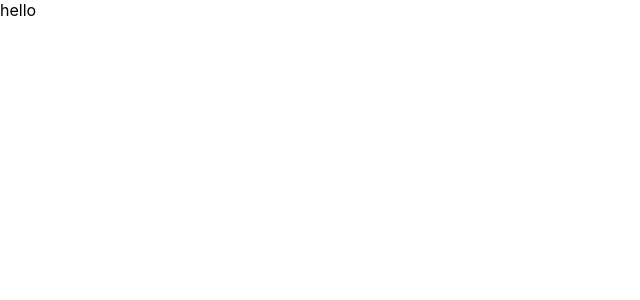
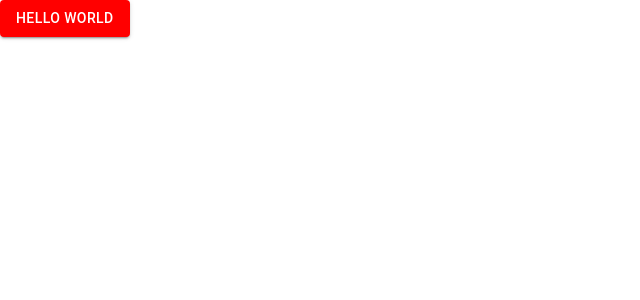
Before and after one commit to Jbertalli/zip_code, a Next.js app: page / in a window 1280 px wide. Shown: the top 300 px of the page, without its empty margins (0-640 px from the left). Built offline with nearby package versions, Linux system fonts and the light colour scheme.

Commit message:
npm installs + MaterialUI

```diff
--- a/package.json
+++ b/package.json
@@ -9,9 +9,14 @@
     "lint": "next lint"
   },
   "dependencies": {
+    "@emotion/react": "^11.10.0",
+    "@emotion/styled": "^11.10.0",
+    "@mui/material": "^5.10.2",
+    "axios": "^0.27.2",
     "next": "12.2.5",
     "react": "18.2.0",
     "react-dom": "18.2.0",
+    "reverse-geocode": "^1.3.3",
     "sitemap": "^7.1.1"
   },
   "devDependencies": {
--- a/pages/index.js
+++ b/pages/index.js
@@ -1,16 +1,20 @@
 import Head from 'next/head';
+import * as React from 'react';
+import Button from '@mui/material/Button';
 
 export default function Home() {
 
   return (
     <>
       <Head>
-        <title>Create Next App</title>
-        <meta name="description" content="Generated by create next app" />
+        <title>Zip Code</title>
+        <meta name="description" content="zip code" />
         <link rel="icon" href="/favicon.ico" />
       </Head>
       <div>
-        hello
+        <Button style={{ background: 'red' }} variant="contained">
+          Hello World
+        </Button>
       </div>
     </>
   );
```
Also changed, not shown: 1 other file (tests, documents, lock files or other folders).
